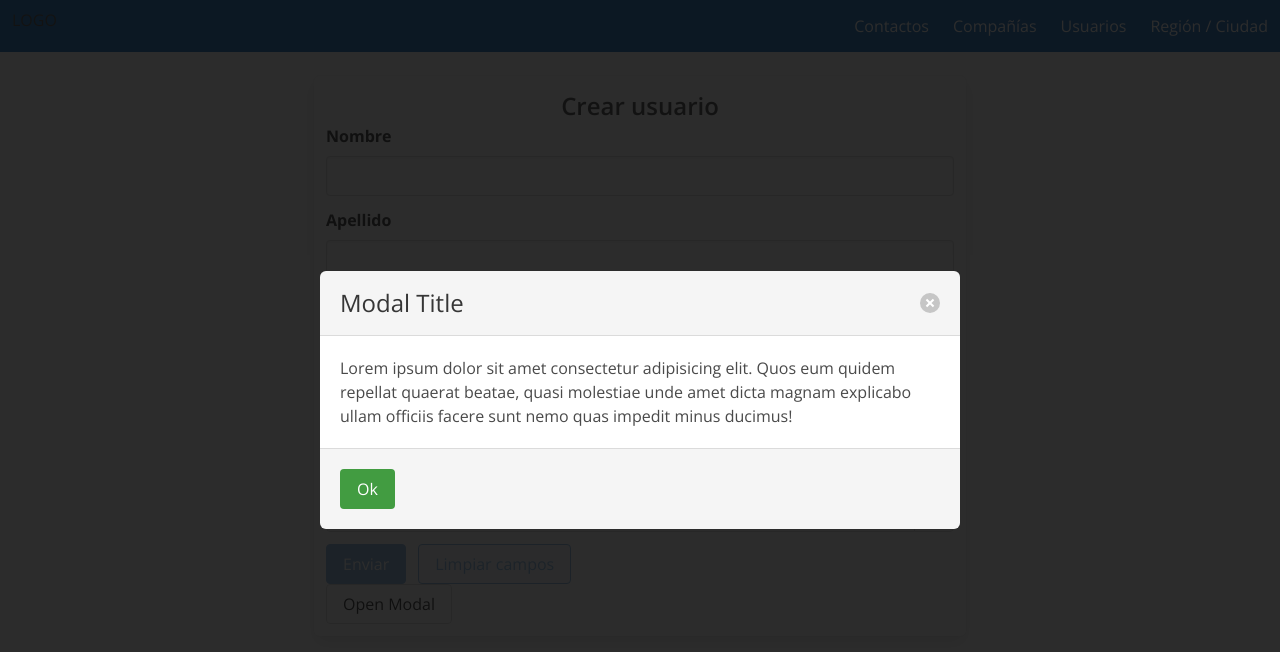
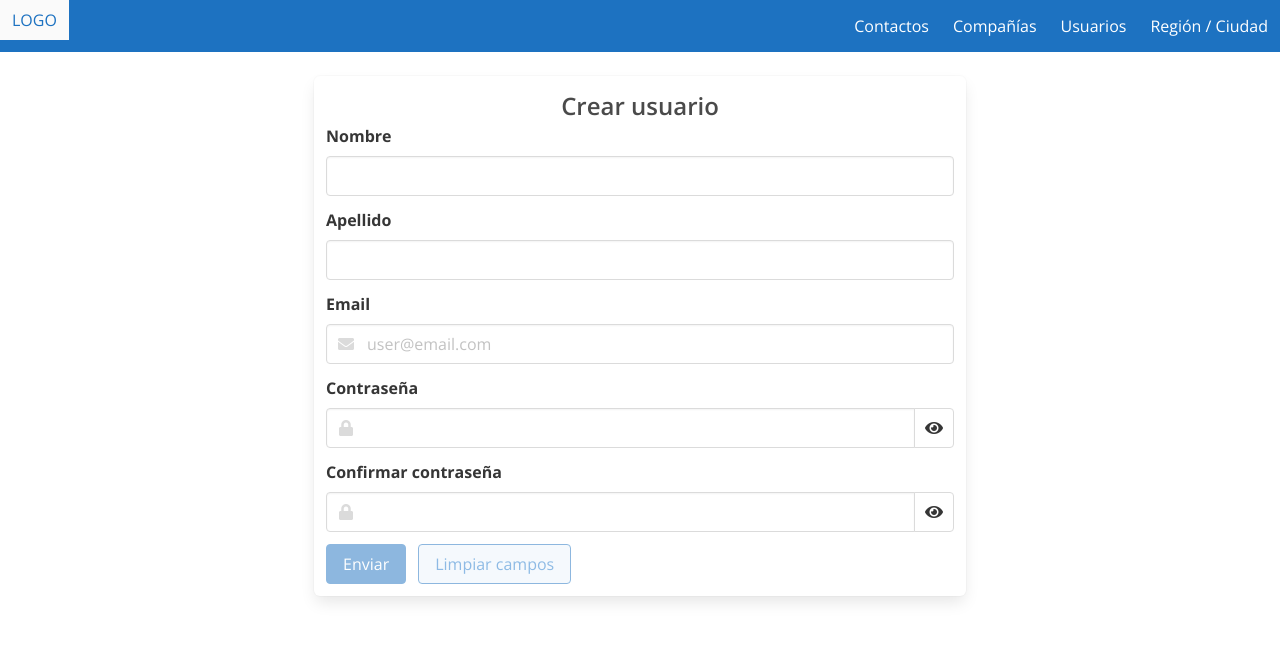
Before and after one commit to justanindieguy/data-warehouse, a React (Create React App) app in the folder frontend/: page /users in a window 1280 px wide. Shown: the top 652 px of the page. Built offline with nearby package versions, Linux system fonts and the light colour scheme.

Commit message:
Created modal component. Now the modal shows when a user is created successfully.

```diff
--- a/frontend/src/actions/registerUser.js
+++ b/frontend/src/actions/registerUser.js
@@ -1,12 +1,26 @@
 import _ from 'lodash';
 import localApi from '../apis/localApi';
+import { openModal } from '../actions';
+import { UPDATE_NEW_USER } from './types';
+import store from '../store';
 
 export const registerUser = async (formObj) => {
   try {
     const response = await localApi.post('/users', formObj);
+    const { name, email } = response.data.data;
 
-    console.log(response);
+    store.dispatch(updateNewUser({ name, email }));
+
+    const { newUser } = store.getState();
+
+    if (newUser) {
+      store.dispatch(openModal());
+    }
   } catch (err) {
     return _.mapValues(err.response.data.errors, (err) => err.msg);
   }
 };
+
+export const updateNewUser = (newUser) => {
+  return { type: UPDATE_NEW_USER, payload: newUser };
+};
--- a/frontend/src/actions/types.js
+++ b/frontend/src/actions/types.js
@@ -7,3 +7,4 @@ export const SET_OFFSET = 'SET_OFFSET';
 export const TOGGLE_MODAL_OPEN = 'TOGGLE_MODAL_OPEN';
 export const CLOSE_MODAL = 'CLOSE_MODAL';
 export const OPEN_MODAL = 'OPEN_MODAL';
+export const UPDATE_NEW_USER = 'UPDATE_NEW_USER';
--- a/frontend/src/components/UsersPage/index.js
+++ b/frontend/src/components/UsersPage/index.js
@@ -1,8 +1,37 @@
 import React from 'react';
+import { connect } from 'react-redux';
+import { closeModal } from '../../actions';
 import Form from './CreateUserForm';
 import Modal from '../shared/Modal';
 
-const UsersPage = () => {
+const UsersPage = ({ newUser, closeModal }) => {
+  const getModalContent = () => {
+    if (newUser) {
+      return (
+        <div className="content">
+          <ul>
+            <li>
+              <b>Nombre:</b> {newUser.name}
+            </li>
+            <li>
+              <b>Email:</b> {newUser.email}
+            </li>
+          </ul>
+        </div>
+      );
+    }
+
+    return null;
+  };
+
+  const getModalFooter = () => {
+    return (
+      <button className="button is-success" onClick={closeModal}>
+        Aceptar
+      </button>
+    );
+  };
+
   return (
     <div className="columns is-centered mt-5">
       <div className="column is-half box">
@@ -10,11 +39,18 @@ const UsersPage = () => {
           Crear usuario
         </h1>
         <Form />
-        <button className="button">Open Modal</button>
-        <Modal />
+        <Modal
+          title="Usuario Creado"
+          content={getModalContent()}
+          footer={getModalFooter()}
+        />
       </div>
     </div>
   );
 };
 
-export default UsersPage;
+const mapStateToProps = (state) => {
+  return { newUser: state.newUser };
+};
+
+export default connect(mapStateToProps, { closeModal })(UsersPage);
--- a/frontend/src/components/shared/Modal/index.js
+++ b/frontend/src/components/shared/Modal/index.js
@@ -1,31 +1,35 @@
-import React from 'react';
+import React, { useRef } from 'react';
 import { connect } from 'react-redux';
 import ReactDOM from 'react-dom';
 import { closeModal } from '../../../actions';
+import useOutsideClickListener from '../../hooks/useOutsideClickListener';
 import './styles.scss';
 
-const Modal = ({ opened }) => {
-  console.log(opened);
+const Modal = ({ title, content, footer, opened, closeModal }) => {
+  const modalCard = useRef(null);
+
+  useOutsideClickListener(modalCard, () => closeModal());
 
   const renderModal = () => {
     if (opened) {
       return (
         <div className="modal">
           <div className="modal-background"></div>
-          <div className="modal-card" onClick={(evt) => evt.stopPropagation()}>
+          <div
+            className="modal-card"
+            onClick={(evt) => evt.stopPropagation()}
+            ref={modalCard}
+          >
             <header className="modal-card-head">
-              <p className="modal-card-title">Modal Title</p>
-              <button className="delete" aria-label="close"></button>
+              <p className="modal-card-title">{title}</p>
+              <button
+                className="delete"
+                aria-label="close"
+                onClick={closeModal}
+              ></button>
             </header>
-            <section className="modal-card-body">
-              Lorem ipsum dolor sit amet consectetur adipisicing elit. Quos eum
-              quidem repellat quaerat beatae, quasi molestiae unde amet dicta
-              magnam explicabo ullam officiis facere sunt nemo quas impedit
-              minus ducimus!
-            </section>
-            <footer className="modal-card-foot">
-              <button className="button is-success">Ok</button>
-            </footer>
+            <section className="modal-card-body">{content}</section>
+            <footer className="modal-card-foot">{footer}</footer>
           </div>
         </div>
       );
--- a/frontend/src/index.js
+++ b/frontend/src/index.js
@@ -1,17 +1,13 @@
 import React from 'react';
 import ReactDOM from 'react-dom';
-import { createStore, applyMiddleware, compose } from 'redux';
 import { Provider } from 'react-redux';
-import thunk from 'redux-thunk';
 import App from './components/App';
-import reducers from './reducers';
+import store from './store';
 
-const composeEnhancers =
-  window.__REDUX_DEVTOOLS_EXTENSION_COMPOSE__ || compose;
-const store = createStore(reducers, composeEnhancers(applyMiddleware(thunk)));
+const reactReduxStore = store;
 
 ReactDOM.render(
-  <Provider store={store}>
+  <Provider store={reactReduxStore}>
     <App />
   </Provider>,
   document.querySelector('#root')
--- a/frontend/src/reducers/index.js
+++ b/frontend/src/reducers/index.js
@@ -3,10 +3,12 @@ import contactsReducer from './contacts.reducer';
 import contactsQueryReducer from './contactsQuery.reducer';
 import accountsReducer from './accounts.reducer';
 import modalReducer from './modal.reducer';
+import newUserReducer from './newUser.reducer';
 
 export default combineReducers({
   contacts: contactsReducer,
   contactsQuery: contactsQueryReducer,
+  newUser: newUserReducer,
   accounts: accountsReducer,
   modal: modalReducer,
 });
--- a/frontend/src/reducers/modal.reducer.js
+++ b/frontend/src/reducers/modal.reducer.js
@@ -1,6 +1,6 @@
 import { TOGGLE_MODAL_OPEN, CLOSE_MODAL, OPEN_MODAL } from '../actions/types';
 
-const modalReducer = (state = true, action) => {
+const modalReducer = (state = false, action) => {
   switch (action.type) {
     case TOGGLE_MODAL_OPEN:
       return !state;
--- /dev/null
+++ b/frontend/src/reducers/newUser.reducer.js
@@ -0,0 +1,12 @@
+import { UPDATE_NEW_USER } from '../actions/types';
+
+const newUserReducer = (state = null, action) => {
+  switch (action.type) {
+    case UPDATE_NEW_USER:
+      return { ...action.payload };
+    default:
+      return state;
+  }
+};
+
+export default newUserReducer;
--- /dev/null
+++ b/frontend/src/store.js
@@ -0,0 +1,8 @@
+import { createStore, applyMiddleware, compose } from 'redux';
+import thunk from 'redux-thunk';
+import reducers from './reducers';
+
+const composeEnhancers = window.__REDUX_DEVTOOLS_EXTENSION_COMPOSE__ || compose;
+const store = createStore(reducers, composeEnhancers(applyMiddleware(thunk)));
+
+export default store;
```
Also changed, not shown: 1 other file (tests, documents, lock files or other folders).
